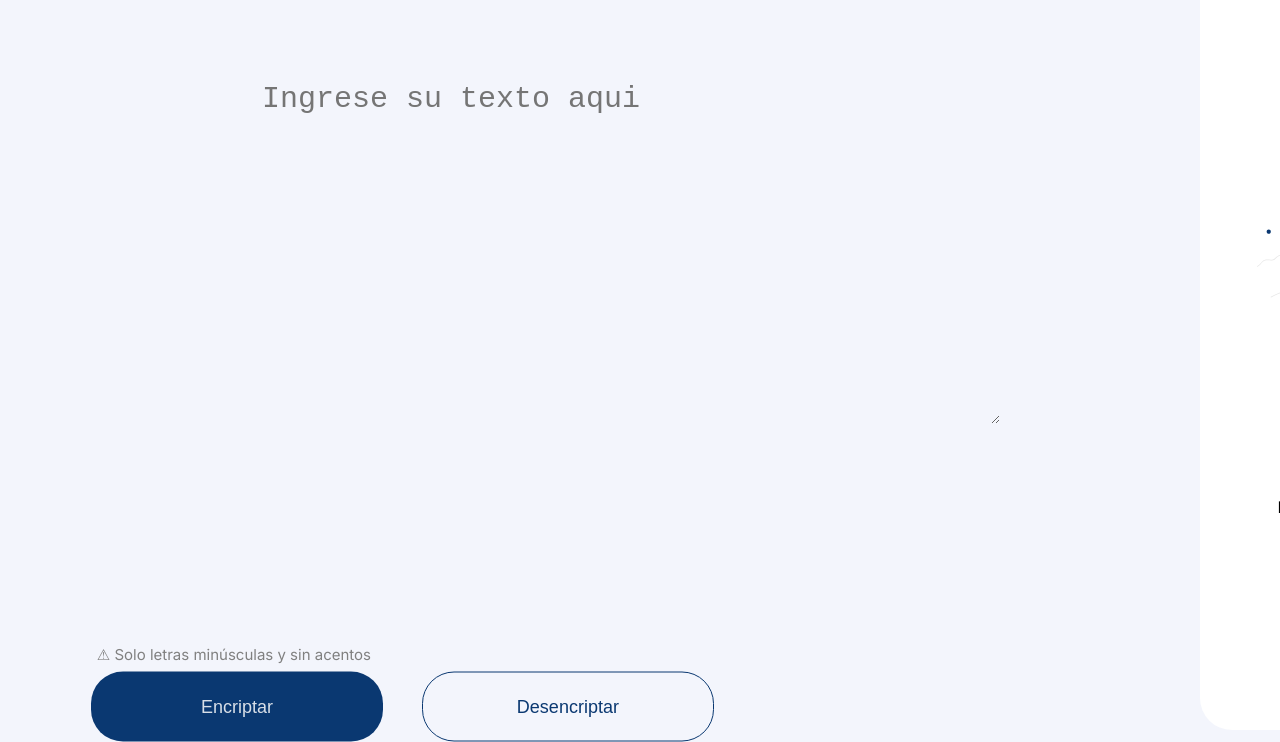
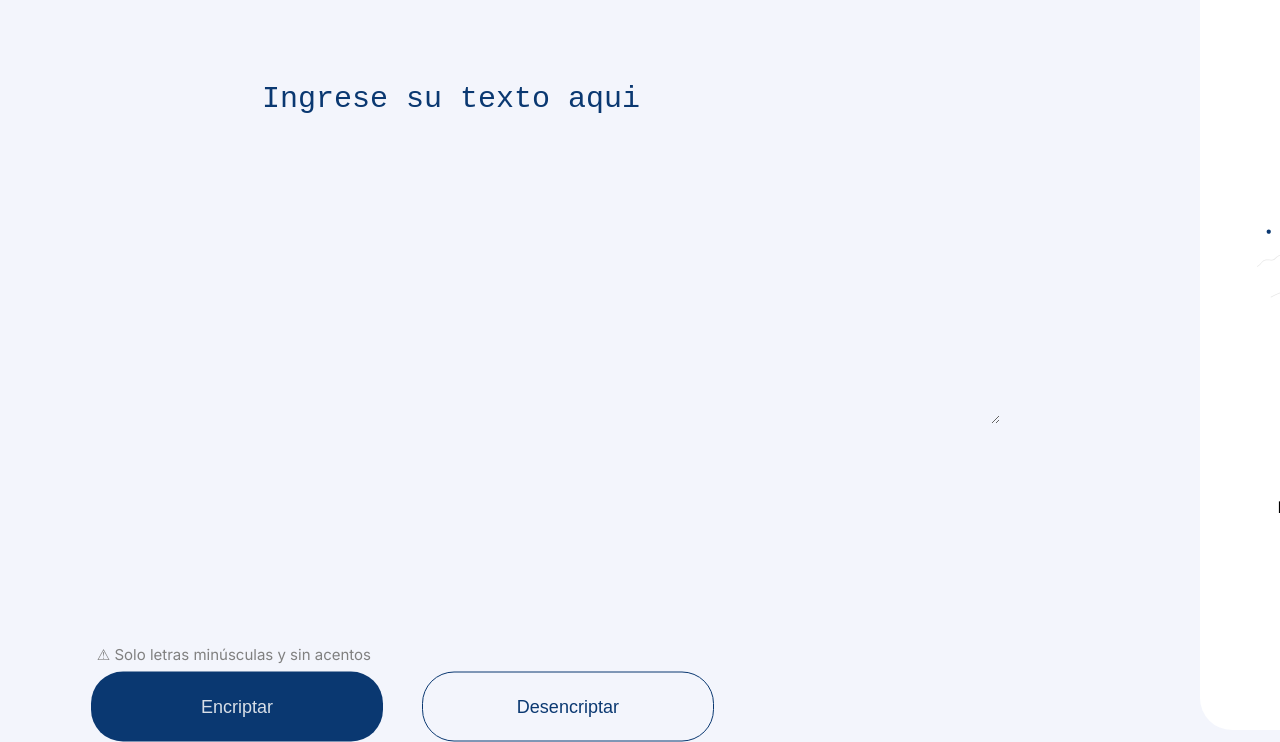
Before and after one commit to DeivTor/Encriptador_web, a plain HTML site: page index2.html in a window 1280 px wide. Shown: the part 120-862 px from the top of the page. Drawn offline with Linux system fonts and the light colour scheme.

Commit message:
Se arreglaron los errores de diseño en base al textarea

```diff
--- a/style.css
+++ b/style.css
@@ -25,8 +25,12 @@ body{
     color: rgba(10, 56, 113, 1);
 }
 
-.campo-texto textarea:active{
-    border: none;
+::placeholder{
+    color: #0A3871;
+}
+
+.campo-texto textarea:focus{
+    outline: none;
 }
 
 .bloque-resultado{
```
